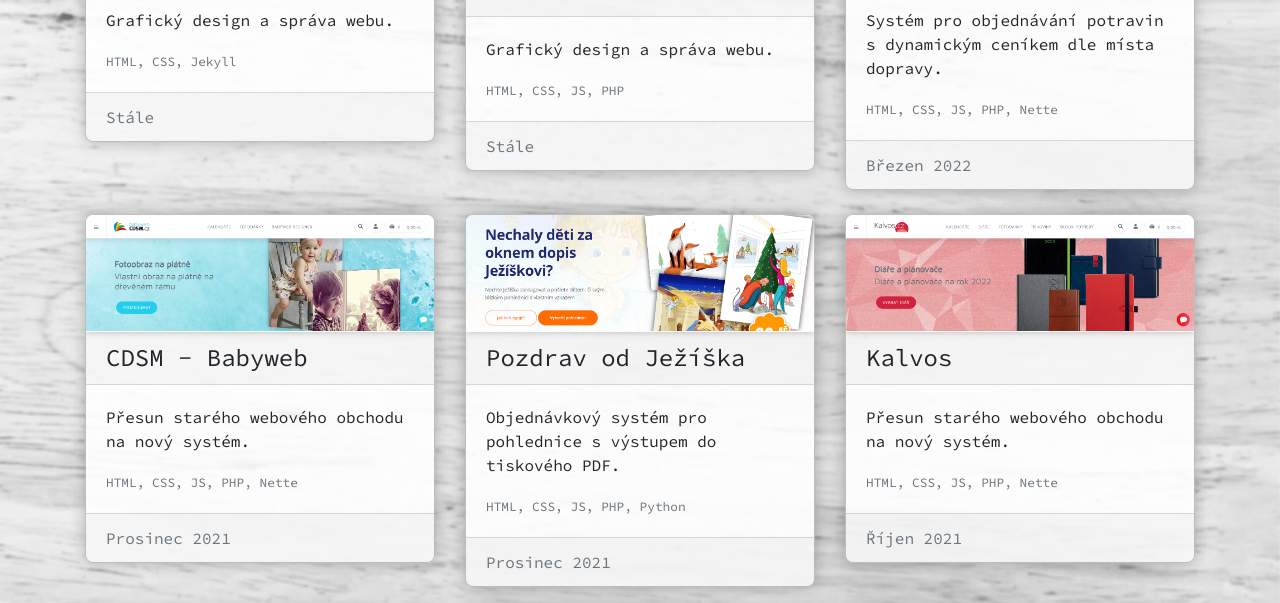
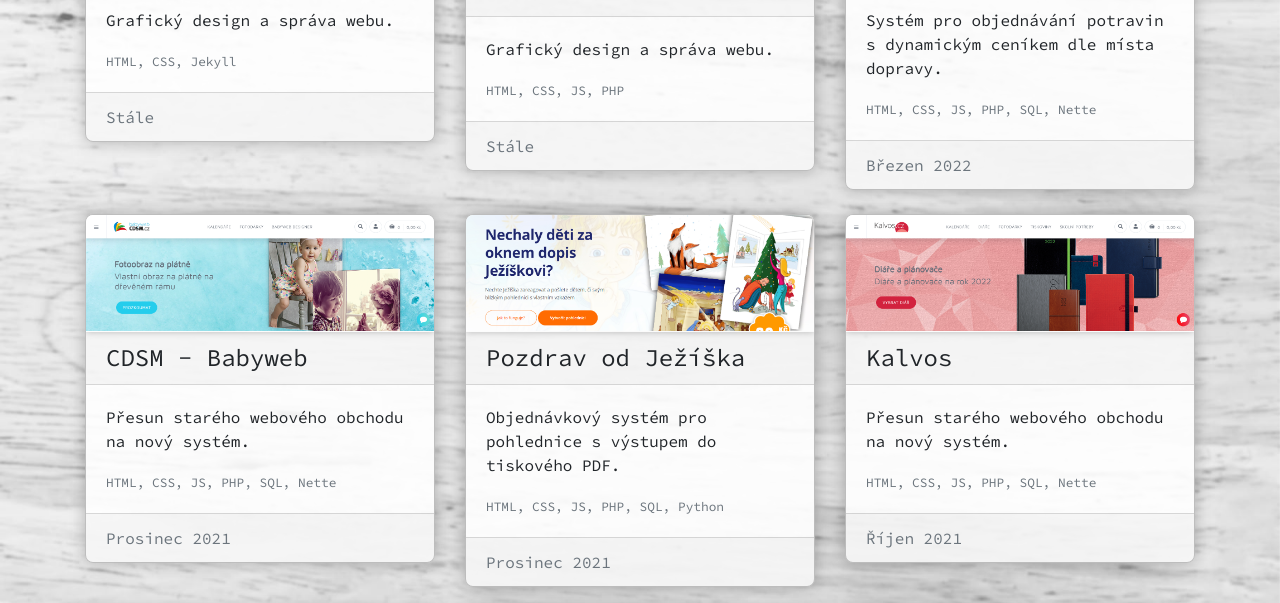
Before and after one commit to janvostry/jan.vostry, a Jekyll site: the page built from index.html, in a window 1280 px wide and 900 px high, scrolled down 3340 px. Shown: the part 159-762 px from the top of the window. Built offline with Jekyll 4.4.1, drawn with Linux system fonts in a browser that asks for light colours; some of the changed text lies outside the part shown.

Commit message:
Doplnění "SQL" u referencí

```diff
--- a/_data/references.yml
+++ b/_data/references.yml
@@ -19,7 +19,7 @@
    image: 'martin.png'
    link:  'https://www.mart-in.cz/'
    date:  'Březen 2022'
-   tech:  'HTML, CSS, JS, PHP, Nette'
+   tech:  'HTML, CSS, JS, PHP, SQL, Nette'
    desc:  'Systém pro objednávání potravin s dynamickým ceníkem dle místa dopravy.'
    group: 'cdsm'
 
@@ -27,7 +27,7 @@
    image: 'babyweb.png'
    link:  'https://babyweb.cdsm.cz/'
    date:  'Prosinec 2021'
-   tech:  'HTML, CSS, JS, PHP, Nette'
+   tech:  'HTML, CSS, JS, PHP, SQL, Nette'
    desc:  'Přesun starého webového obchodu na nový systém.'
    group: 'cdsm'
 
@@ -35,7 +35,7 @@
    image: 'jezisek.png'
    link:  'https://www.cdsm.cz/jeziskuvpozdrav/'
    date:  'Prosinec 2021'
-   tech:  'HTML, CSS, JS, PHP, Python'
+   tech:  'HTML, CSS, JS, PHP, SQL, Python'
    desc:  'Objednávkový systém pro pohlednice s výstupem do tiskového PDF.'
    group: 'cdsm'
 
@@ -43,7 +43,7 @@
    image: 'kalvos.png'
    link:  'https://www.kalvos.cz/'
    date:  'Říjen 2021'
-   tech:  'HTML, CSS, JS, PHP, Nette'
+   tech:  'HTML, CSS, JS, PHP, SQL, Nette'
    desc:  'Přesun starého webového obchodu na nový systém.'
    group: 'cdsm'
 
@@ -59,7 +59,7 @@
    image: 'pasky.png'
    link:  'https://www.pasky.cz/'
    date:  'Červenec 2021'
-   tech:  'HTML, CSS, JS, PHP, C#, October CMS'
+   tech:  'HTML, CSS, JS, PHP, SQL, C#, October CMS'
    desc:  'Modul kalkulátoru do systému October s propojením na Helios.'
    group: 'pasky'
 
@@ -67,7 +67,7 @@
    image: 'podlahy.png'
    link:  'https://www.podlahyprovsechny.cz/'
    date:  'Květen 2021'
-   tech:  'HTML, CSS, JS, PHP, Nette'
+   tech:  'HTML, CSS, JS, PHP, SQL, Nette'
    desc:  'Dynamický kalkulátor podlahových materiálů.'
    group: 'podlahy'
 
@@ -75,7 +75,7 @@
    image: 'omalovanky.png'
    link:  'https://omalovanky.cdsm.cz/'
    date:  'Prosinec 2019'
-   tech:  'HTML, CSS, JS, PHP'
+   tech:  'HTML, CSS, JS, PHP, SQL'
    desc:  'Objednávkový systém pro omalovánky a luštěniny.'
    group: 'cdsm'
 
```
